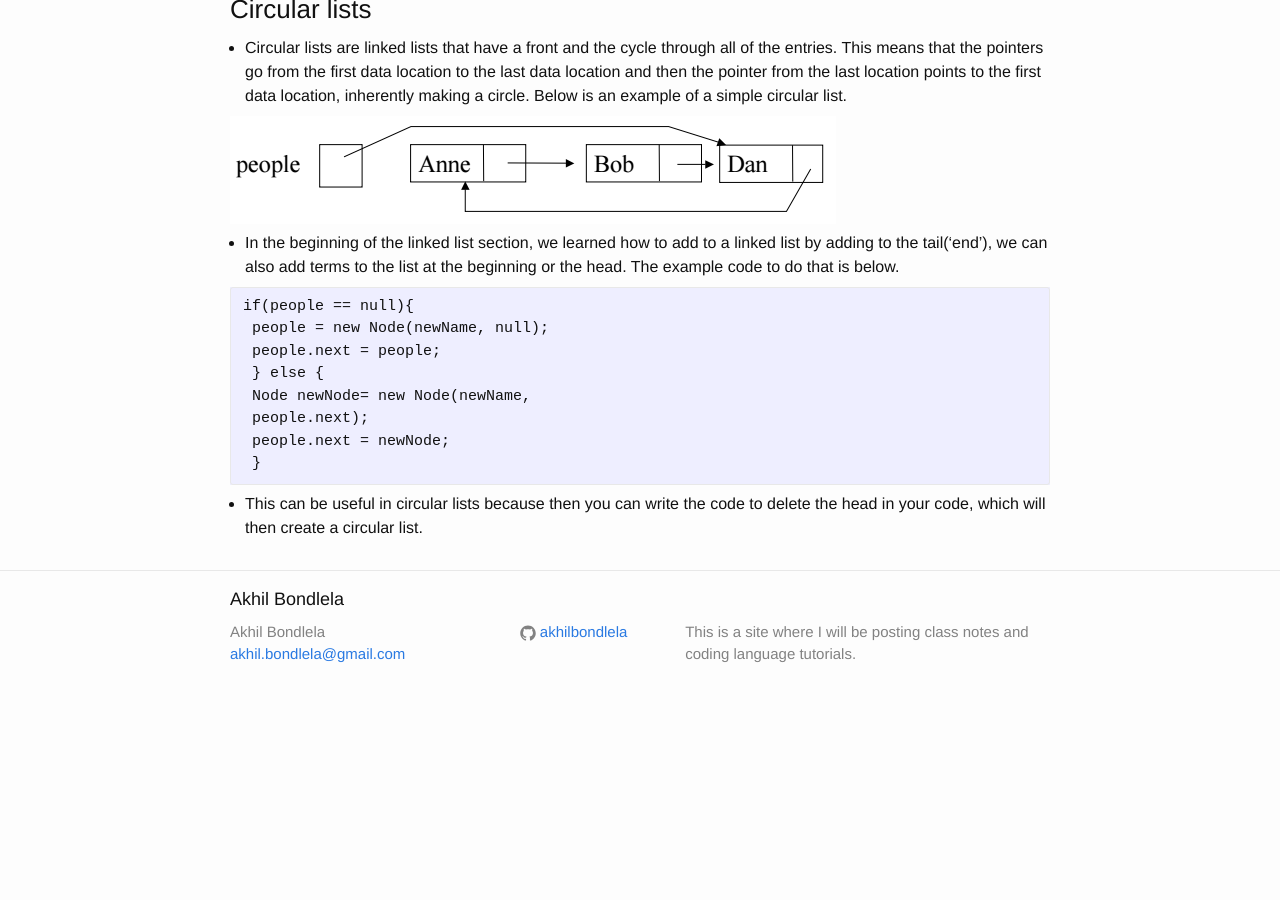
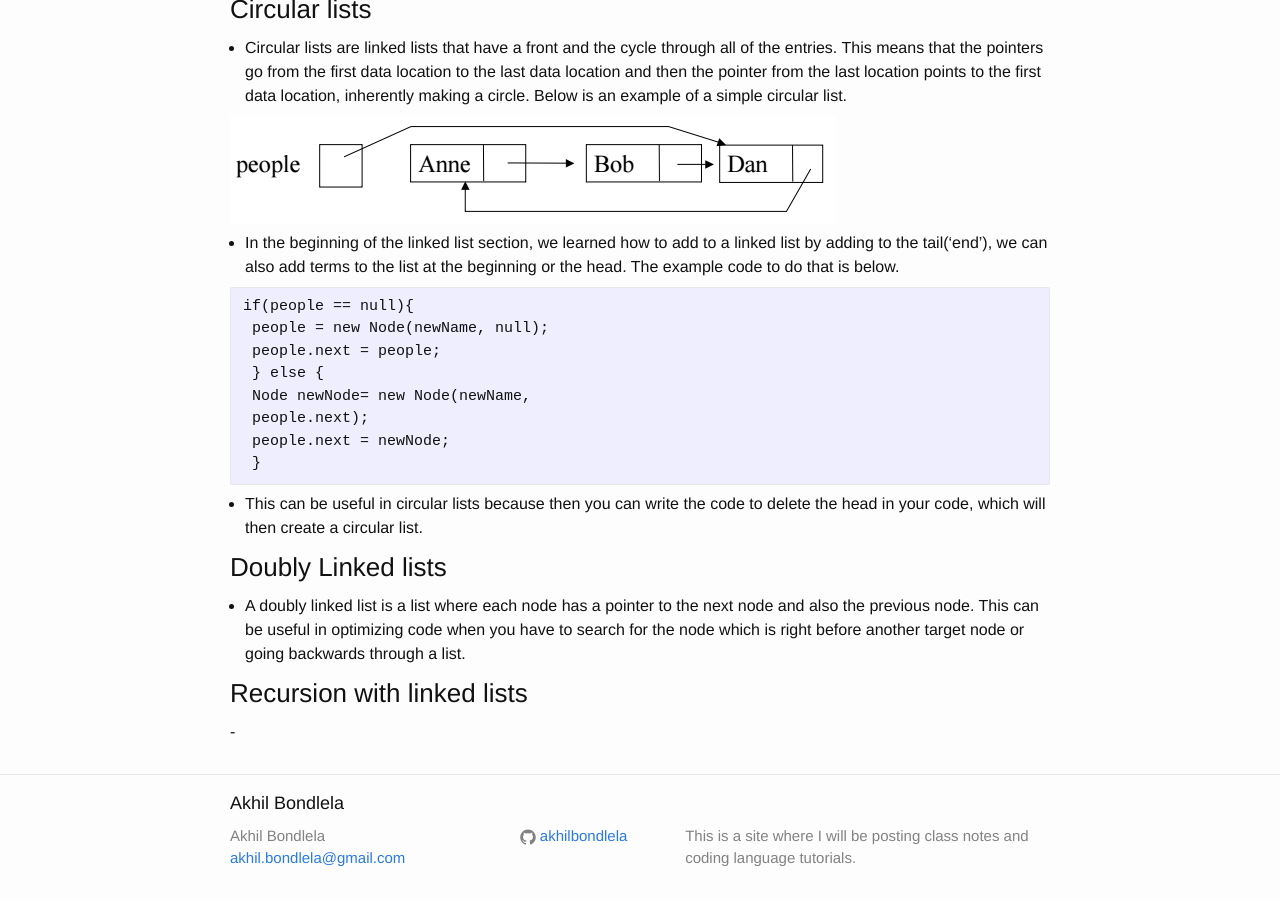
Before and after one commit to akhilbond/akhilbond.github.io, a Jekyll site: the page built from Courses/Data_Structures/notes.md, in a window 1280 px wide and 900 px high, scrolled down 6755 px. Built offline with Jekyll 4.4.1, drawn with Linux system fonts in a browser that asks for light colours; formulas are drawn with MathJax 3; before the commit the page ends 7451 px from its top, so only the background shows below that.

Commit message:
Data Structures Updates

```diff
--- a/Courses/Data_Structures/notes.md
+++ b/Courses/Data_Structures/notes.md
@@ -314,3 +314,11 @@ if(people == null){
 ~~~
 
 - This can be useful in circular lists because then you can write the code to delete the head in your code, which will then create a circular list.
+
+### Doubly Linked lists
+
+- A doubly linked list is a list where each node has a pointer to the next node and also the previous node. This can be useful in optimizing code when you have to search for the node which is right before another target node or going backwards through a list.
+
+### Recursion with linked lists
+
+-
```
